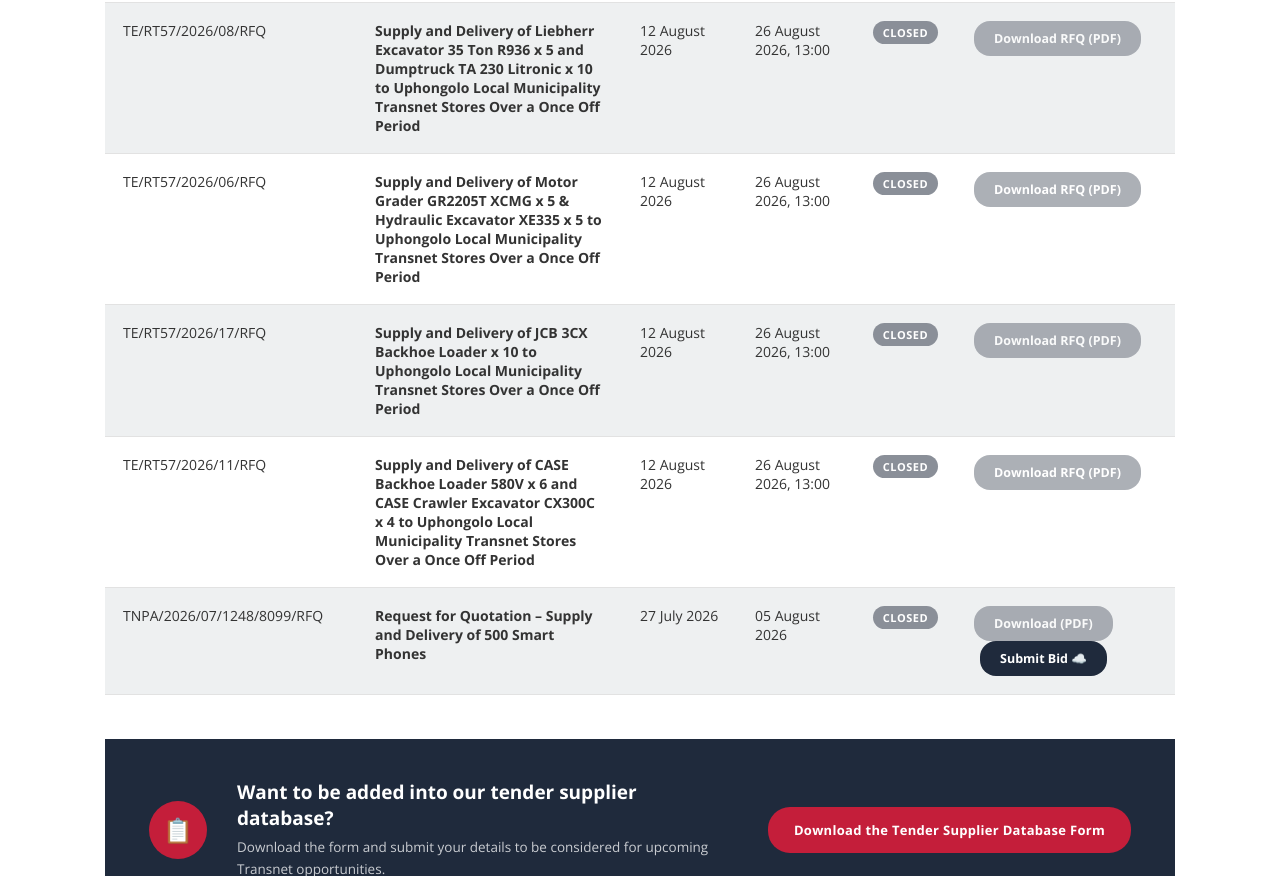
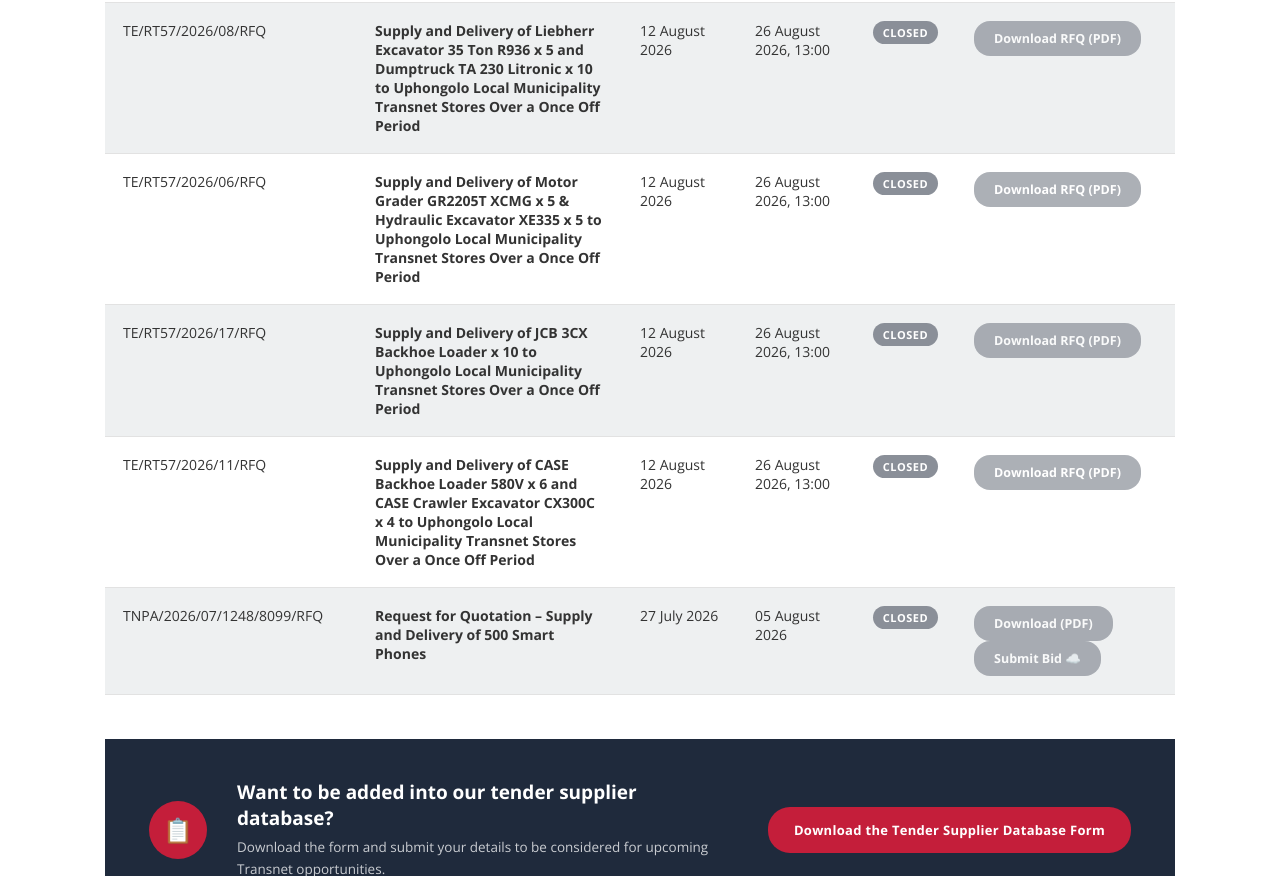
Before and after one commit to morenatau/transnet, a plain HTML site: page tenders.html in a window 1280 px wide. Shown: the part 3747-4623 px from the top of the page. Drawn offline with nearby package versions, Linux system fonts and the light colour scheme.

Commit message:
Disable Submit Bid on closed Smart Phones tender; drop duplicate Hitachi addendum button

```diff
--- a/tenders.html
+++ b/tenders.html
@@ -512,7 +512,6 @@
         <td data-label="Status"><span class="tender-status">Open</span></td>
         <td data-label="Document">
           <a class="tender-dl" href="documents/Supply_and_Delivery_of_Hitachi_Construction_Machinery_Africa_Addendum_1.pdf" target="_blank" rel="noopener">Download RFQ (PDF)</a>
-          <a class="tender-dl addendum" href="documents/Supply_and_Delivery_of_Hitachi_Construction_Machinery_Africa_Addendum_1.pdf" target="_blank" rel="noopener">Addendum 1 (PDF)</a>
         </td>
       </tr>
       <tr>
@@ -635,7 +634,7 @@
         <td data-label="Status"><span class="tender-status closed">Closed</span></td>
         <td data-label="Document">
           <span class="tender-dl disabled" aria-disabled="true" title="Tender closed">Download (PDF)</span>
-          <a class="tender-dl" style="background:var(--navy);margin-left:6px;" href="submit-document.html?rfq=TNPA/2026/07/1248/8099/RFQ">Submit Bid ☁️</a>
+          <span class="tender-dl disabled" aria-disabled="true" title="Tender closed">Submit Bid ☁️</span>
         </td>
       </tr>
     </tbody>
```
